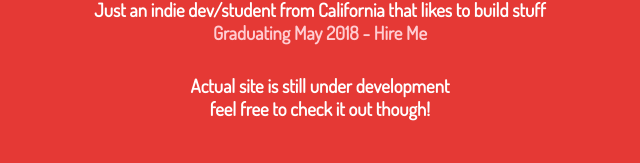
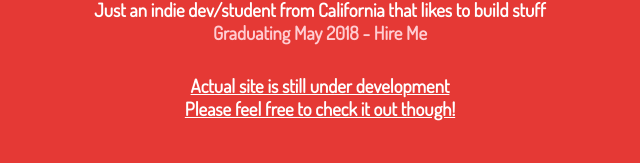
Before and after one commit to CrispCrafts/website, a React (Create React App) app: page / in a window 1280 px wide. Shown: the part 229-392 px from the top of the page, without its empty margins (320-960 px from the left). Built offline with nearby package versions, Linux system fonts and the light colour scheme.

Commit message:
Making temp site link more noticeable

```diff
--- a/src/App.css
+++ b/src/App.css
@@ -103,3 +103,8 @@ a:hover {
   padding: 24px;
   color: #EF9A9A;
 }
+
+
+h3 a {
+  text-decoration: underline;
+}
--- a/src/App.js
+++ b/src/App.js
@@ -12,7 +12,7 @@ class App extends Component {
           <h3 className="Name">Cristian Ponce</h3>
           <h3 className="Statement">Just an indie dev/student from California that likes to build stuff</h3>
           <h3 className="PS">Graduating May 2018 - Hire Me</h3>
-          <h3><a href="http://develop.crispcrafts.com">Actual site is still under development<br/>feel free to check it out though!</a></h3>
+          <h3><a href="http://develop.crispcrafts.com">Actual site is still under development<br/>Please feel free to check it out though!</a></h3>
         </header>
         <div className="App-intro">
           <div className="Section">
```
